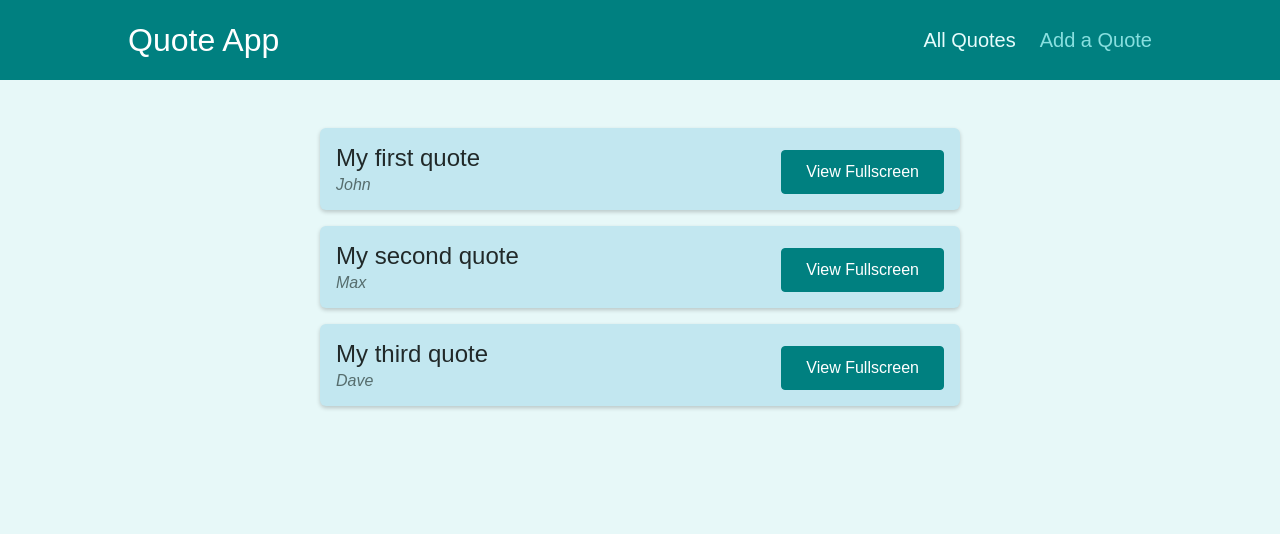
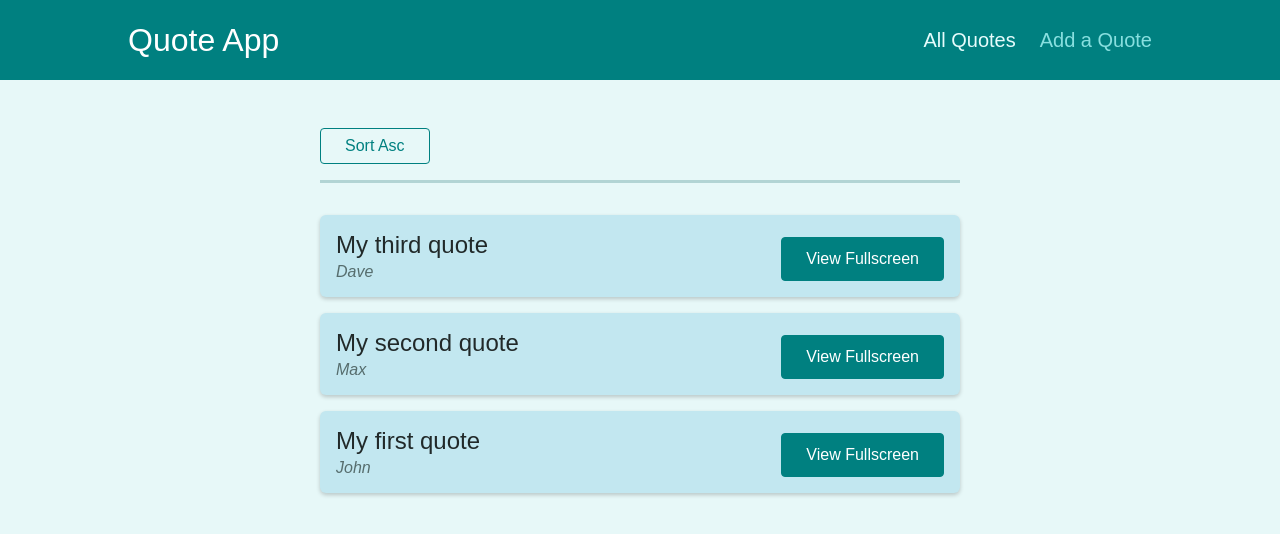
Before and after one commit to moshhasa/react_quote_app, a React (Create React App) app: page /quotes in a window 1280 px wide. Shown: the top 534 px of the page. Built offline with nearby package versions, Linux system fonts and the light colour scheme.

Commit message:
Implement sorting of quotes using query parameter

```diff
--- a/src/components/quotes/QuoteList.js
+++ b/src/components/quotes/QuoteList.js
@@ -1,13 +1,40 @@
 import { Fragment } from 'react';
+import { useHistory, useLocation } from 'react-router';
 
 import QuoteItem from './QuoteItem';
 import classes from './QuoteList.module.css';
 
+const sortQuotes = (quotes, ascending) => {
+  return quotes.sort((quoteA, quoteB) => {
+    if (ascending) {
+      return quoteA.id > quoteB.id ? 1 : -1;
+    } else {
+      return quoteA.id < quoteB.id ? 1 : -1;
+    }
+  });
+};
+
 const QuoteList = (props) => {
+  const history = useHistory();
+  const location = useLocation();
+
+  const queryParams = new URLSearchParams(location.search);
+
+  const isSortingAscending = queryParams.get('sort') === 'asc';
+
+  const sortedQuotes = sortQuotes(props.quotes, isSortingAscending);
+
+  const sortHandler = () => {
+    history.push(`/quotes?sort=${isSortingAscending ? 'desc' : 'asc'}`)
+  }
+
   return (
     <Fragment>
+      <div className={classes.sorting}>
+        <button onClick={sortHandler}>Sort {isSortingAscending? 'Desc':'Asc'}</button>
+      </div>
       <ul className={classes.list}>
-        {props.quotes.map((quote) => (
+        {sortedQuotes.map((quote) => (
           <QuoteItem
             key={quote.id}
             quote={quote}
```
Also changed, not shown: 1 other file (tests, documents, lock files or other folders).
